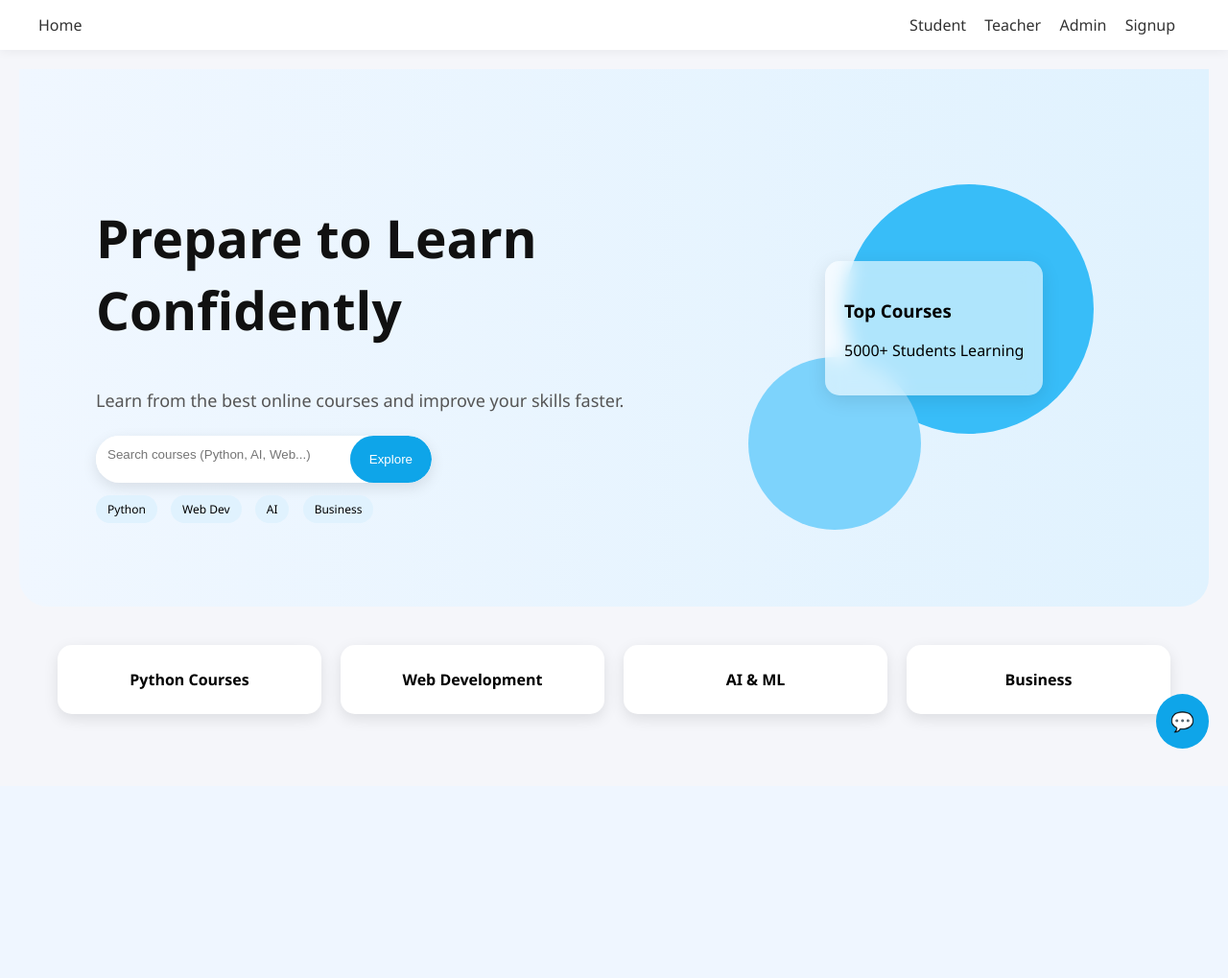
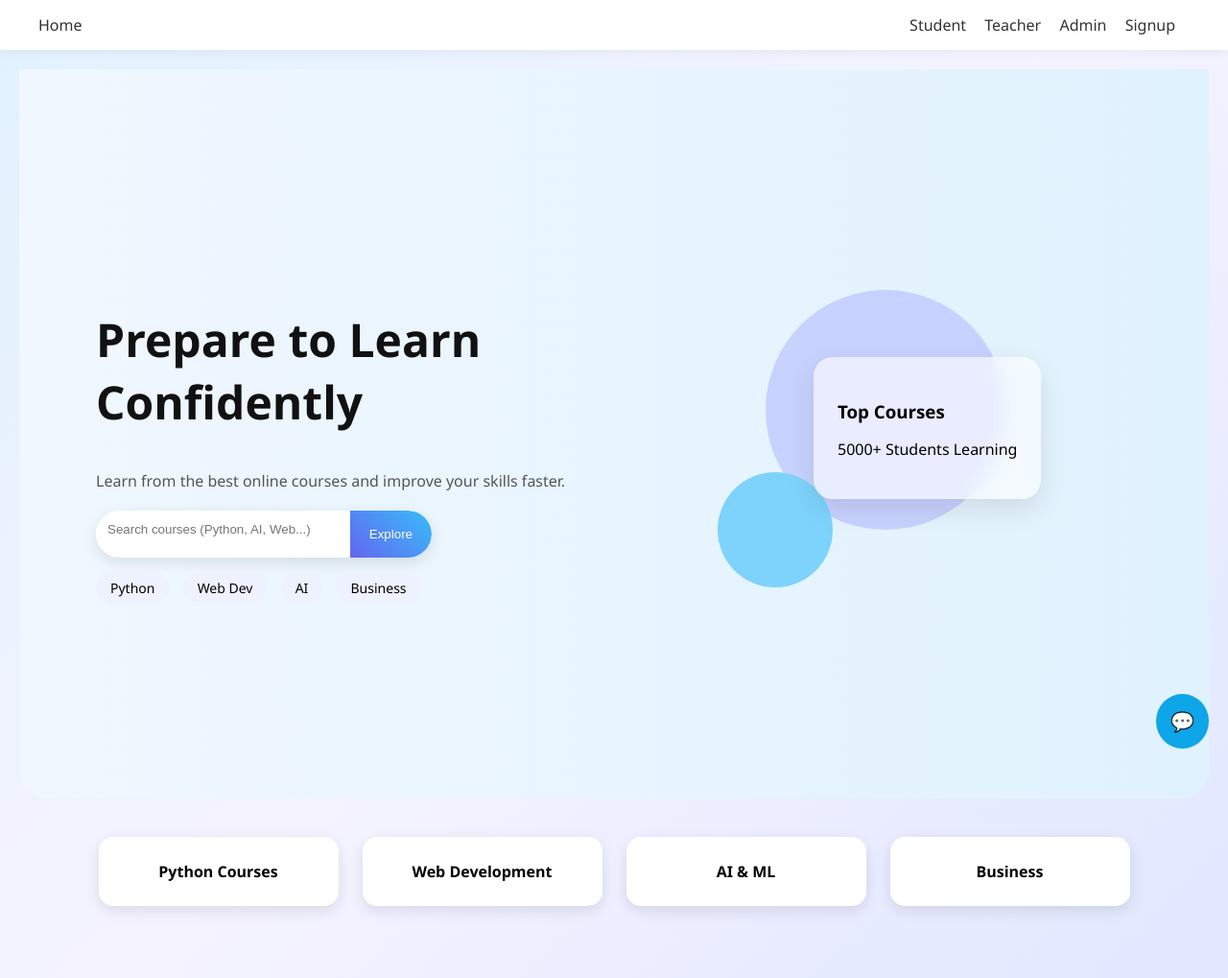
Before and after one commit to anusinghz926-ai/E-learning-platform, a Django app: page / in a window 1280 px wide. Shown: the whole page at 96% size. Before the commit the page ends 780 px from the top, so only its background shows below. Run offline with Django 5.2, Linux system fonts and the light colour scheme; data comes from the database, SQL or seed files in the repository.

Commit message:
updated home page UI

```diff
--- a/templates/home.html
+++ b/templates/home.html
@@ -3,9 +3,152 @@
 
 {% block content %}
 
+<style>
+
+/* 🌈 BACKGROUND */
+body {
+    background: linear-gradient(-45deg, #e0e7ff, #f5f3ff, #e0f2fe);
+    font-family: 'Segoe UI', sans-serif;
+}
+
+/* HERO SECTION */
+.hero {
+    display: flex;
+    justify-content: space-between;
+    align-items: center;
+    padding: 60px 80px;
+    min-height: 80vh;
+}
+
+/* LEFT */
+.hero-left {
+    width: 50%;
+}
+
+.hero-left h1 {
+    font-size: 48px;
+    font-weight: bold;
+}
+
+.subtitle {
+    margin: 15px 0;
+    color: #555;
+    font-size: 16px;
+}
+
+/* SEARCH BOX */
+.search-box {
+    display: flex;
+    margin-top: 20px;
+}
+
+.search-box input {
+    padding: 12px;
+    width: 300px;
+    border-radius: 25px 0 0 25px;
+    border: none;
+    outline: none;
+}
+
+.search-box button {
+    padding: 12px 20px;
+    border-radius: 0 25px 25px 0;
+    border: none;
+    background: linear-gradient(45deg, #6366f1, #38bdf8);
+    color: white;
+    cursor: pointer;
+}
+
+/* TAGS */
+.tags {
+    margin-top: 20px;
+}
+
+.tags span {
+    background: #eef2ff;
+    padding: 8px 15px;
+    margin-right: 10px;
+    border-radius: 20px;
+    font-size: 14px;
+}
+
+/* RIGHT SIDE */
+.hero-right {
+    width: 40%;
+    position: relative;
+}
+
+/* SHAPES */
+.shape {
+    position: absolute;
+    border-radius: 50%;
+}
+
+.shape.big {
+    width: 250px;
+    height: 250px;
+    background: #c7d2fe;
+    top: 50px;
+    left: 50px;
+}
+
+.shape.small {
+    width: 120px;
+    height: 120px;
+    background: #7dd3fc;
+    bottom: 40px;
+    right: 30px;
+}
+
+/* GLASS CARD */
+.glass-card {
+    position: absolute;
+    top: 120px;
+    left: 100px;
+    padding: 25px;
+    border-radius: 20px;
+    backdrop-filter: blur(10px);
+    background: rgba(255,255,255,0.6);
+    box-shadow: 0 10px 30px rgba(0,0,0,0.1);
+}
+
+.glass-card h3 {
+    margin-bottom: 5px;
+}
+
+/* CATEGORY SECTION */
+.categories {
+    display: flex;
+    justify-content: space-around;
+    padding: 40px 80px;
+}
+
+.card {
+    background: white;
+    padding: 25px;
+    border-radius: 15px;
+    width: 200px;
+    text-align: center;
+    box-shadow: 0 10px 20px rgba(0,0,0,0.08);
+    transition: 0.3s;
+}
+
+.card:hover {
+    transform: translateY(-5px);
+}
+
+.card span {
+    font-size: 14px;
+    color: gray;
+}
+
+</style>
+
+
+<!-- HERO SECTION -->
 <section class="hero">
 
-    <!-- LEFT CONTENT -->
+    <!-- LEFT -->
     <div class="hero-left">
         <h1>Prepare to Learn <br> Confidently</h1>
 
@@ -26,7 +169,7 @@
         </div>
     </div>
 
-    <!-- RIGHT DESIGN (NO IMAGE) -->
+    <!-- RIGHT -->
     <div class="hero-right">
 
         <div class="shape big"></div>
@@ -42,13 +185,28 @@
 </section>
 
 
-<!-- CATEGORY SECTION -->
+<!-- CATEGORIES -->
 <section class="categories">
 
-    <div class="card">Python Courses <br><span>120+ Courses</span></div>
-    <div class="card">Web Development <br><span>200+ Courses</span></div>
-    <div class="card">AI & ML <br><span>90+ Courses</span></div>
-    <div class="card">Business <br><span>150+ Courses</span></div>
+    <div class="card">
+        Python Courses <br>
+        <span>120+ Courses</span>
+    </div>
+
+    <div class="card">
+        Web Development <br>
+        <span>200+ Courses</span>
+    </div>
+
+    <div class="card">
+        AI & ML <br>
+        <span>90+ Courses</span>
+    </div>
+
+    <div class="card">
+        Business <br>
+        <span>150+ Courses</span>
+    </div>
 
 </section>
 
```
